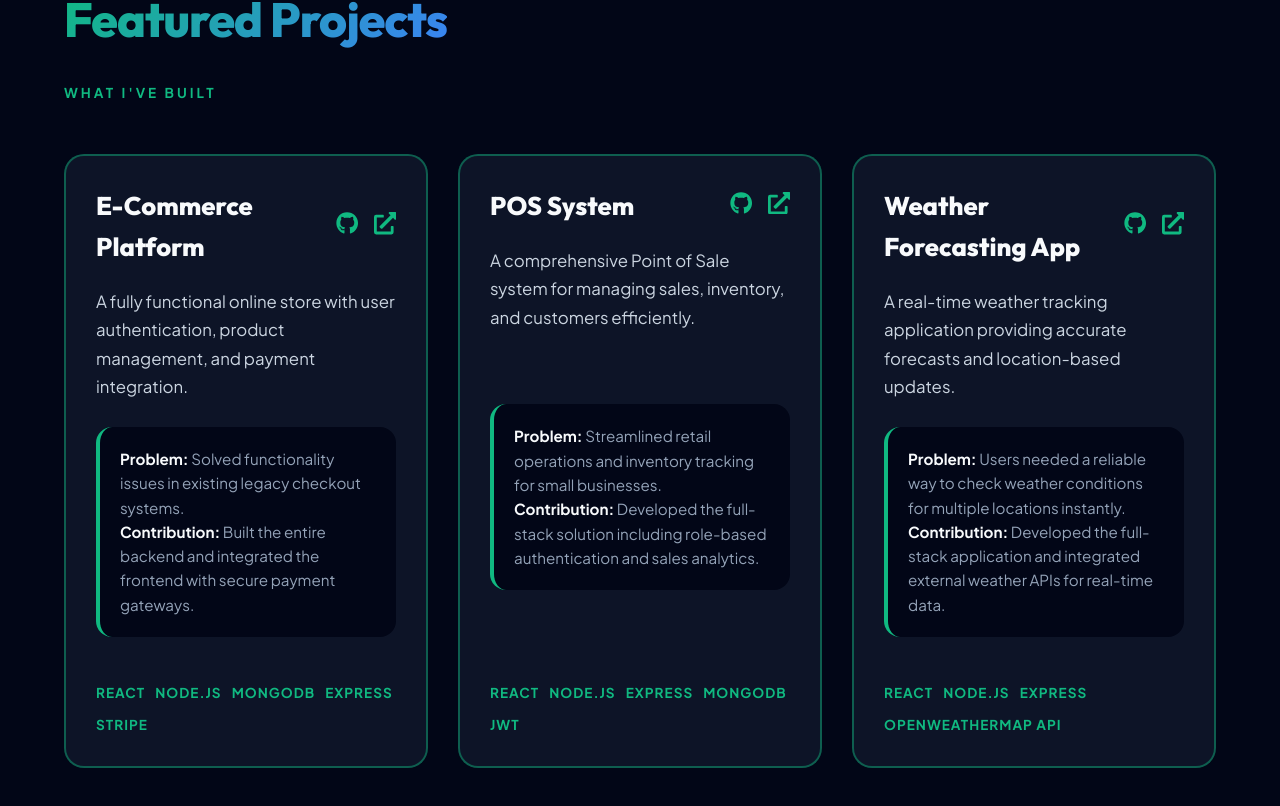
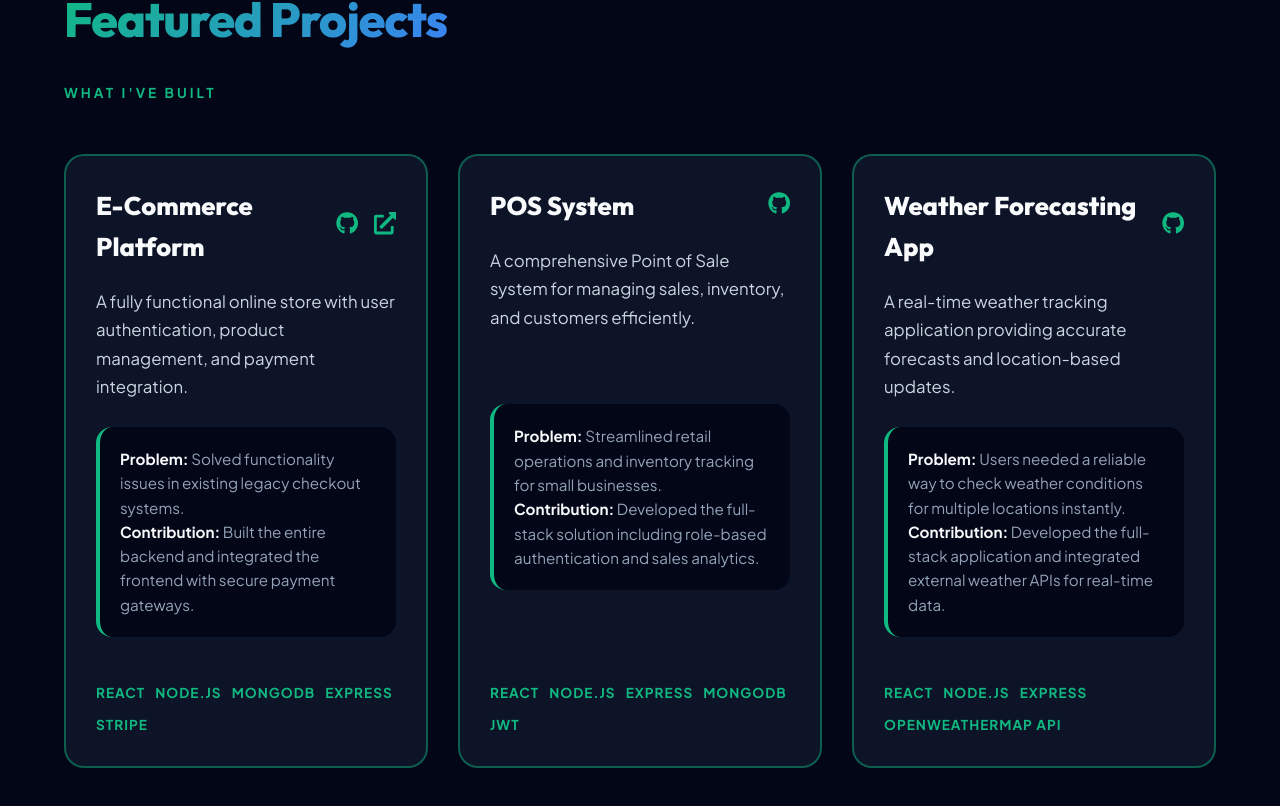
Before and after one commit to hussnain-stack14/Portfolio, a React (Vite) app: page / in a window 1280 px wide. Shown: the part 4478-5284 px from the top of the page. Built offline with nearby package versions, Linux system fonts and the light colour scheme.

Commit message:
Added live demo link for E-Commerce app and updated project links

```diff
--- a/src/components/Projects.jsx
+++ b/src/components/Projects.jsx
@@ -47,8 +47,8 @@ const Projects = () => {
                                 <div className="project-header">
                                     <h3>{project.title}</h3>
                                     <div className="project-links">
-                                        <a href={project.link} target="_blank" rel="noopener noreferrer"><FaGithub /></a>
-                                        <a href={project.link} target="_blank" rel="noopener noreferrer"><FaExternalLinkAlt /></a>
+                                        {project.github && <a href={project.github} target="_blank" rel="noopener noreferrer" title="View Code"><FaGithub /></a>}
+                                        {project.demo && <a href={project.demo} target="_blank" rel="noopener noreferrer" title="Live Demo"><FaExternalLinkAlt /></a>}
                                     </div>
                                 </div>
 
--- a/src/data/profile.js
+++ b/src/data/profile.js
@@ -1,54 +1,83 @@
 export const profileData = {
   name: "Hussnain Ali",
   role: "Full Stack Web Developer",
-  tagline: "Building scalable, user-centric web solutions with modern technologies.",
+  tagline:
+    "Building scalable, user-centric web solutions with modern technologies.",
   resume: "/Hussnain_Ali_Resume.pdf",
 
   about: {
-    background: "With a strong foundation in computer science and years of hands-on experience, I have developed a deep understanding of full-cycle web development. From database design to frontend interactivity, I handle every aspect of the development process.",
-    strengths: ["Clean Code Practices", "Problem Solving", "Quick Learner", "Team Collaboration"],
-    unique: "I combine technical expertise with a keen eye for design, ensuring that every project is not just functional but also visually appealing and user-friendly."
+    background:
+      "With a strong foundation in computer science and years of hands-on experience, I have developed a deep understanding of full-cycle web development. From database design to frontend interactivity, I handle every aspect of the development process.",
+    strengths: [
+      "Clean Code Practices",
+      "Problem Solving",
+      "Quick Learner",
+      "Team Collaboration",
+    ],
+    unique:
+      "I combine technical expertise with a keen eye for design, ensuring that every project is not just functional but also visually appealing and user-friendly.",
   },
 
   skills: {
     technical: [
-      "JavaScript (ES6+)", "React.js", "Node.js", "Express.js",
-      "MongoDB", "HTML5 & CSS3", "Git & GitHub", "REST APIs"
+      "JavaScript (ES6+)",
+      "React.js",
+      "Node.js",
+      "Express.js",
+      "MongoDB",
+      "HTML5 & CSS3",
+      "Git & GitHub",
+      "REST APIs",
     ],
-    soft: ["Communication", "Leadership", "time Management", "Critical Thinking"],
+    soft: [
+      "Communication",
+      "Leadership",
+      "time Management",
+      "Critical Thinking",
+    ],
     tools: [
       { name: "VS Code", description: "Primary Code Editor" },
       { name: "Figma", description: "UI/UX Design" },
       { name: "Postman", description: "API Testing" },
-      { name: "Git", description: "Version Control" }
-    ]
+      { name: "Git", description: "Version Control" },
+    ],
   },
 
   projects: [
     {
       title: "E-Commerce Platform",
-      description: "A fully functional online store with user authentication, product management, and payment integration.",
-      problemServed: "Solved functionality issues in existing legacy checkout systems.",
+      description:
+        "A fully functional online store with user authentication, product management, and payment integration.",
+      problemServed:
+        "Solved functionality issues in existing legacy checkout systems.",
       technologies: ["React", "Node.js", "MongoDB", "Express", "Stripe"],
-      contribution: "Built the entire backend and integrated the frontend with secure payment gateways.",
-      link: "https://github.com/hussnain-stack14/Ecommerce-web"
+      contribution:
+        "Built the entire backend and integrated the frontend with secure payment gateways.",
+      github: "https://github.com/hussnain-stack14/Ecommerce-web",
+      demo: "https://echoshop-hussnain.netlify.app/",
     },
     {
       title: "POS System",
-      description: "A comprehensive Point of Sale system for managing sales, inventory, and customers efficiently.",
-      problemServed: "Streamlined retail operations and inventory tracking for small businesses.",
+      description:
+        "A comprehensive Point of Sale system for managing sales, inventory, and customers efficiently.",
+      problemServed:
+        "Streamlined retail operations and inventory tracking for small businesses.",
       technologies: ["React", "Node.js", "Express", "MongoDB", "JWT"],
-      contribution: "Developed the full-stack solution including role-based authentication and sales analytics.",
-      link: "https://github.com/hussnain-stack14/POS-system"
+      contribution:
+        "Developed the full-stack solution including role-based authentication and sales analytics.",
+      github: "https://github.com/hussnain-stack14/POS-system",
     },
     {
       title: "Weather Forecasting App",
-      description: "A real-time weather tracking application providing accurate forecasts and location-based updates.",
-      problemServed: "Users needed a reliable way to check weather conditions for multiple locations instantly.",
+      description:
+        "A real-time weather tracking application providing accurate forecasts and location-based updates.",
+      problemServed:
+        "Users needed a reliable way to check weather conditions for multiple locations instantly.",
       technologies: ["React", "Node.js", "Express", "OpenWeatherMap API"],
-      contribution: "Developed the full-stack application and integrated external weather APIs for real-time data.",
-      link: "https://github.com/hussnain-stack14/weather-forcasting-app"
-    }
+      contribution:
+        "Developed the full-stack application and integrated external weather APIs for real-time data.",
+      github: "https://github.com/hussnain-stack14/weather-forcasting-app",
+    },
   ],
 
   experience: [
@@ -59,9 +88,9 @@ export const profileData = {
       responsibilities: [
         "Developing custom websites for diverse clients.",
         "Optimizing site performance and SEO.",
-        "Collaborating with designers to implement UI changes."
+        "Collaborating with designers to implement UI changes.",
       ],
-      achievements: "Delivered 10+ successful projects with 5-star ratings."
+      achievements: "Delivered 10+ successful projects with 5-star ratings.",
     },
     {
       title: "Junior Software Engineer",
@@ -70,23 +99,23 @@ export const profileData = {
       responsibilities: [
         "Assisted in development of internal tools.",
         "Debugged and fixed issues in existing codebase.",
-        "Participated in daily stand-ups and code reviews."
+        "Participated in daily stand-ups and code reviews.",
       ],
-      achievements: "Reduced bug reports by 15% through improved testing."
-    }
+      achievements: "Reduced bug reports by 15% through improved testing.",
+    },
   ],
 
   education: [
     {
       degree: "BS Software Engineering",
       institution: "National University of Modern Languages (NUML)",
-      year: "2023 - 2027"
-    }
+      year: "2023 - 2027",
+    },
   ],
 
   contact: {
     email: "hussnain.stack@gmail.com",
     linkedin: "https://www.linkedin.com/in/hussnain-ali-01161a3a0/",
-    github: "https://github.com/hussnain-stack14"
-  }
+    github: "https://github.com/hussnain-stack14",
+  },
 };
```
